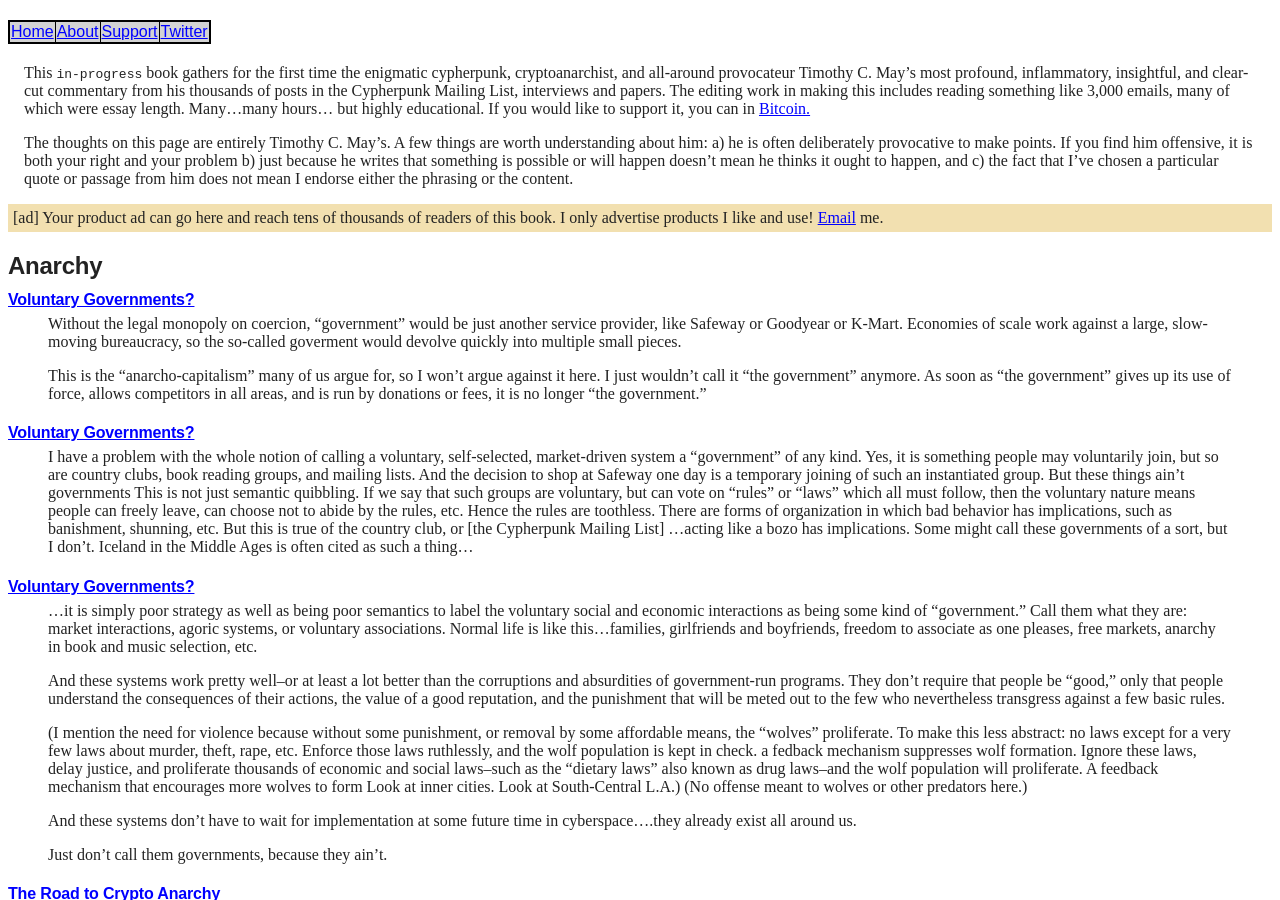
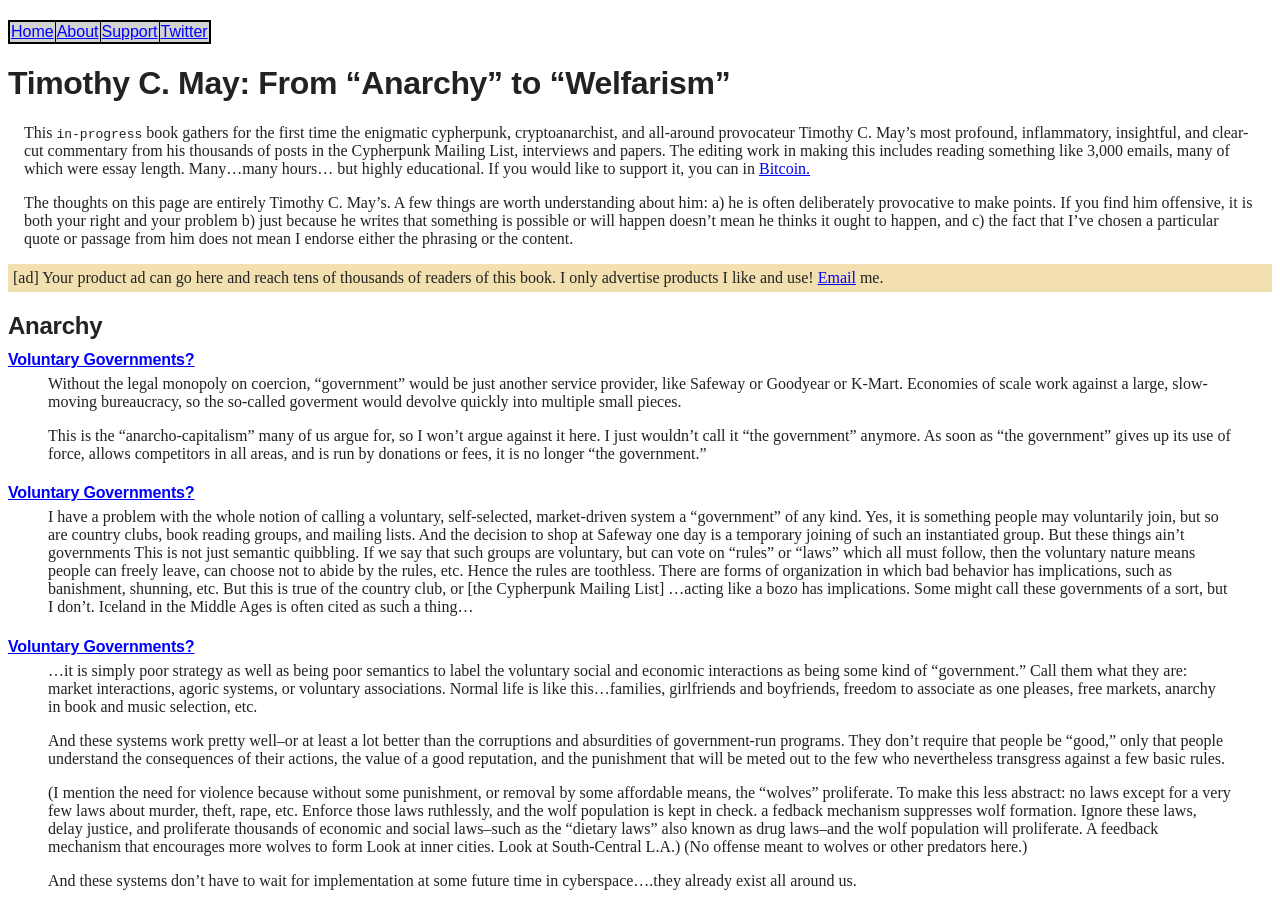
Before and after one commit to wakgill/deryk, a Jekyll site: the page built from tcm.md, in a window 1280 px wide and 900 px high. Built offline with Jekyll 4.4.1, drawn with Linux system fonts in a browser that asks for light colours.

Commit message:
Update tcm.md

```diff
--- a/tcm.md
+++ b/tcm.md
@@ -3,6 +3,8 @@ layout: default
 title: "Timothy C. May: From Anarchy to Welfarism"
 image: https://raw.githubusercontent.com/wakgill/deryk/main/assets/img/tmc.png
 ---
+
+# Timothy C. May: From "Anarchy" to "Welfarism"
 
 This <code>in-progress</code> book gathers for the first time the enigmatic cypherpunk, cryptoanarchist, and all-around provocateur Timothy C. May’s most profound, inflammatory, insightful, and clear-cut commentary from his thousands of posts in the Cypherpunk Mailing List, interviews and papers. The editing work in making this includes reading something like 3,000 emails, many of which were essay length. Many...many hours... but highly educational. If you would like to support it, you can in [Bitcoin.](/deryk/support)
 
```
